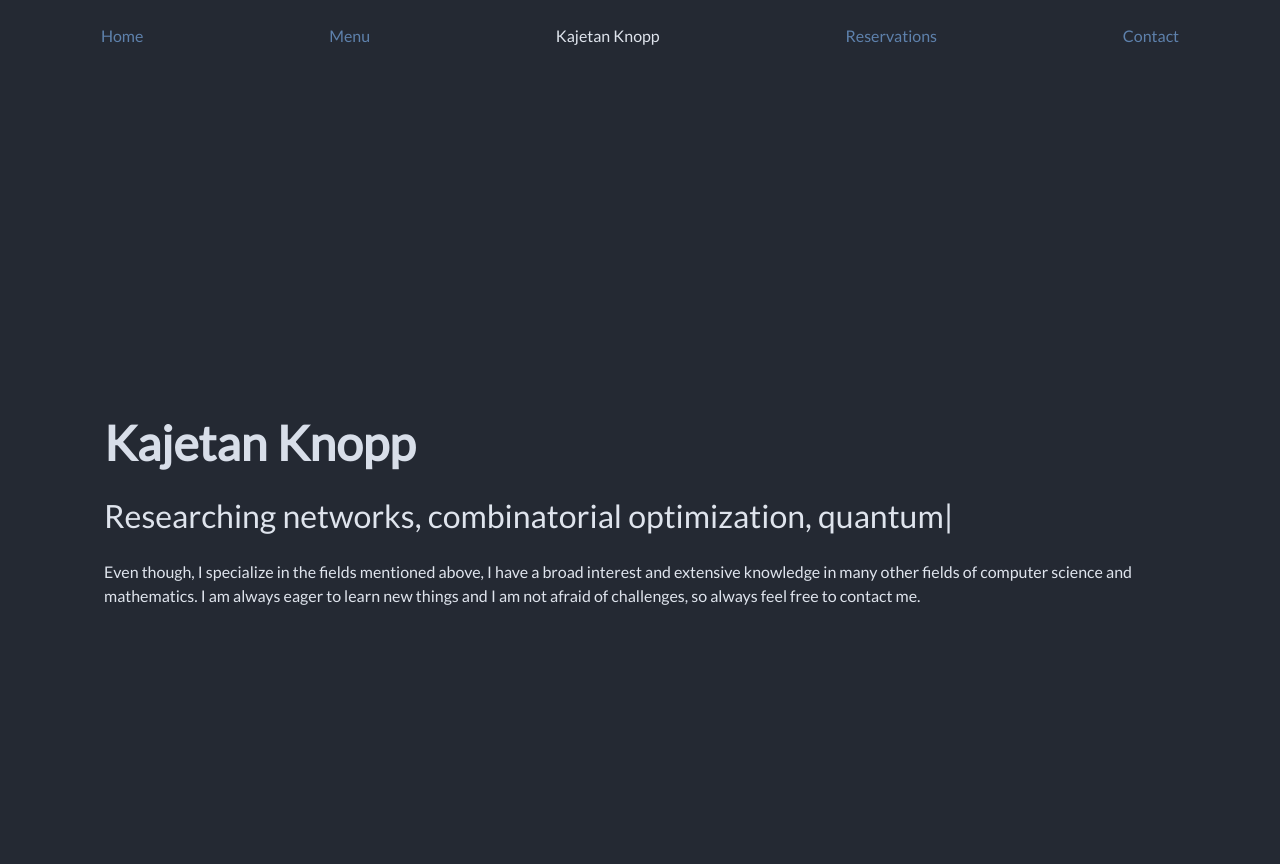
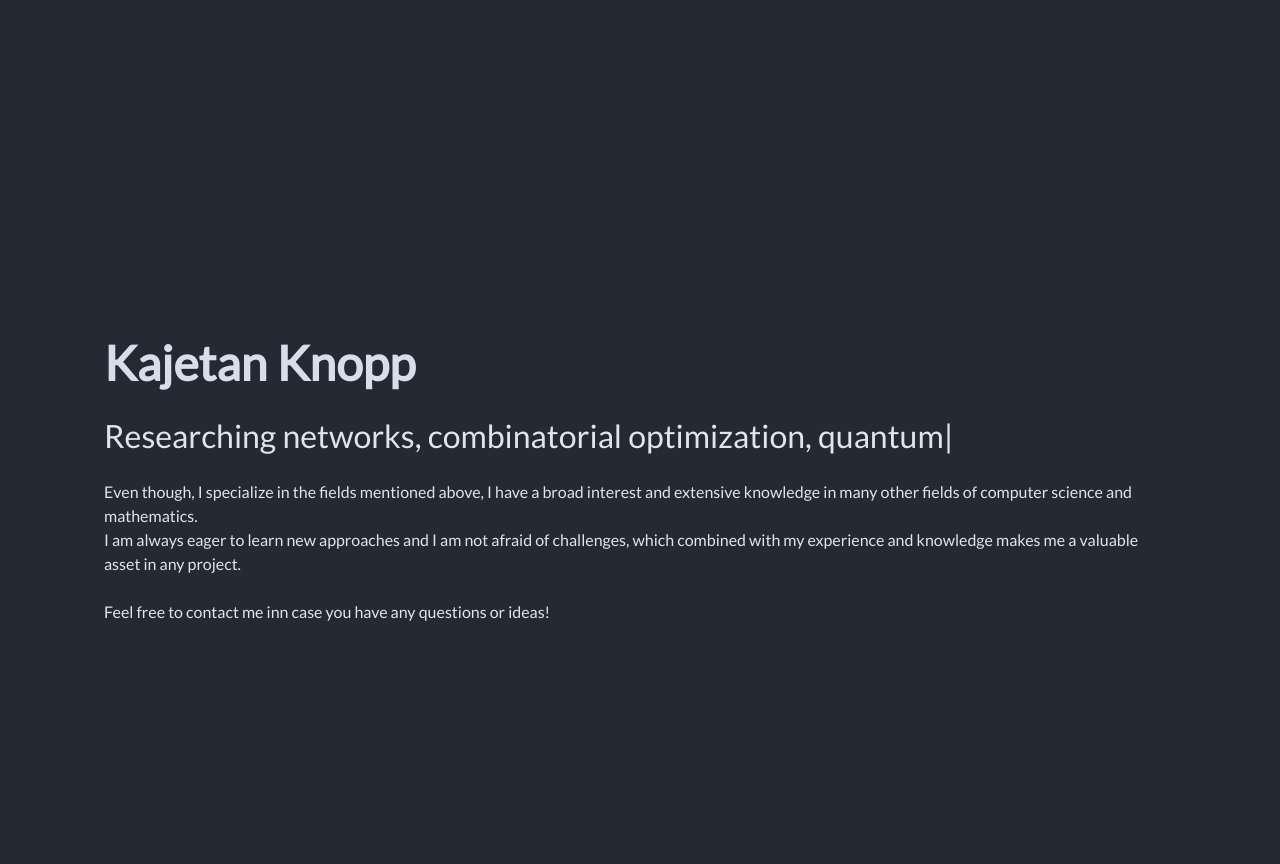
Before and after one commit to khknopp/personal_website, a Flask app: page / in a window 1280 px wide. Shown: the top 864 px of the page. Run offline with Flask 3, Linux system fonts and the light colour scheme.

Commit message:
Added better desccriptio

```diff
--- a/templates/index.html
+++ b/templates/index.html
@@ -14,24 +14,6 @@
      {% endif %}
   {% endwith %}
   <body>
-    <nav class="level">
-      <p class="level-item has-text-centered">
-        <a class="link is-info">Home</a>
-      </p>
-      <p class="level-item has-text-centered">
-        <a class="link is-info">Menu</a>
-      </p>
-      <p class="level-item has-text-centered">
-        Kajetan Knopp
-      </p>
-      <p class="level-item has-text-centered">
-        <a class="link is-info">Reservations</a>
-      </p>
-      <p class="level-item has-text-centered">
-        <a class="link is-info">Contact</a>
-      </p>
-    </nav>
-
     <section class="section is-large">
       <h1 class="title is-1 is-spaced">Kajetan Knopp</h1>
       <h2 class="subtitle is-3">
@@ -41,9 +23,10 @@
         <p>
           Even though, I specialize in the fields mentioned above, I have a
           broad interest and extensive knowledge in many other fields of
-          computer science and mathematics. I am always eager to learn new
-          things and I am not afraid of challenges, so always feel free to
-          contact me.
+          computer science and mathematics. <br/> I am always eager to learn new
+          approaches and I am not afraid of challenges, which combined with my
+          experience and knowledge makes me a valuable asset in any project.<br/><br/>
+          Feel free to contact me inn case you have any questions or ideas!
         </p>
       </div>
     </section>
```
